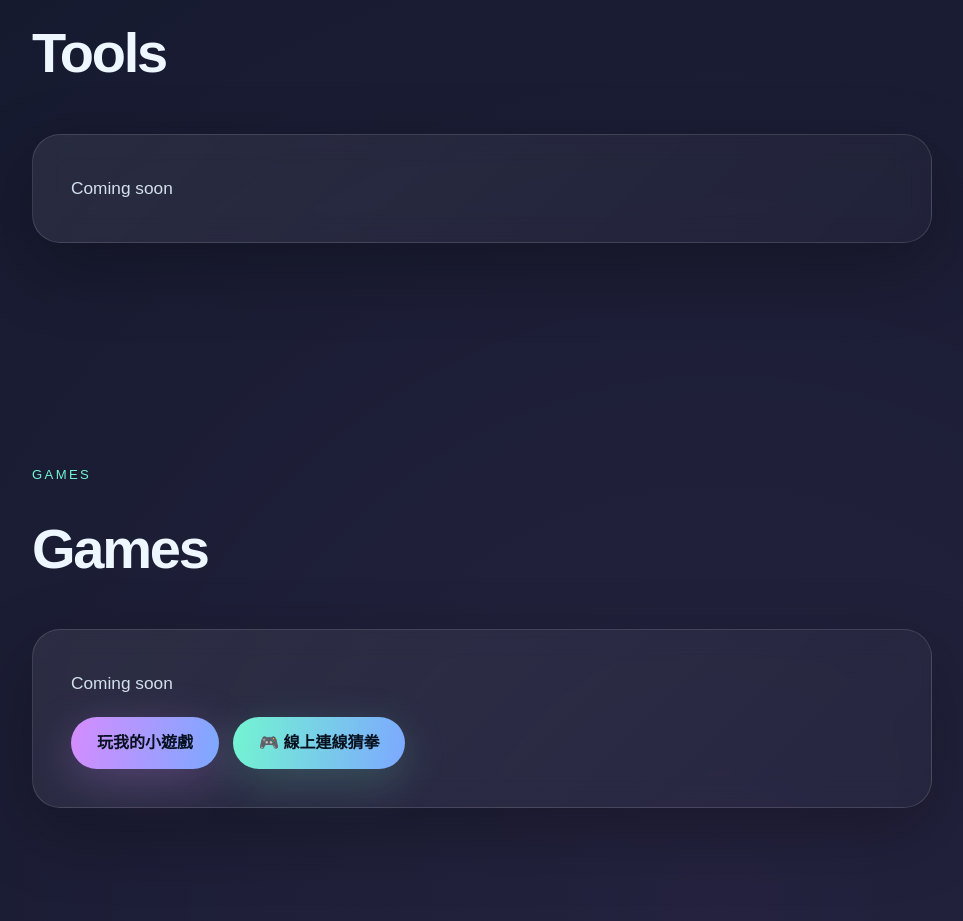
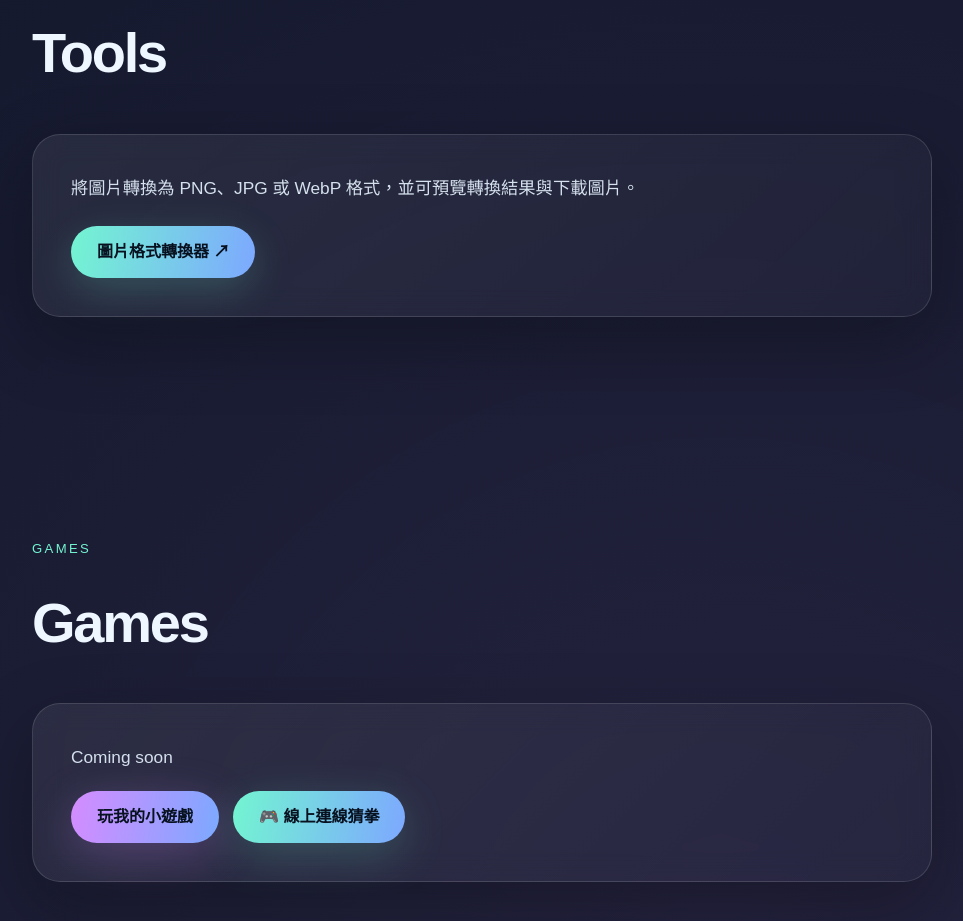
Before and after one commit to migoli950303/migoliproject, a plain HTML site: page index.html in a window 1280 px wide. Shown: the part 6935-7856 px from the top of the page, without its empty margins (48-1011 px from the left). Drawn offline with Linux system fonts and the light colour scheme; no server answers.

Commit message:
Update index.html

```diff
--- a/index.html
+++ b/index.html
@@ -730,7 +730,8 @@
         <div class="section-label">TOOLS</div>
         <h2>Tools</h2>
         <div class="about-card">
-          <p>Coming soon</p>
+          <p>將圖片轉換為 PNG、JPG 或 WebP 格式，並可預覽轉換結果與下載圖片。</p>
+          <a class="button" href="changeimage.html" style="margin-top: 22px;">圖片格式轉換器 ↗</a>
         </div>
       </div>
     </section>
```
